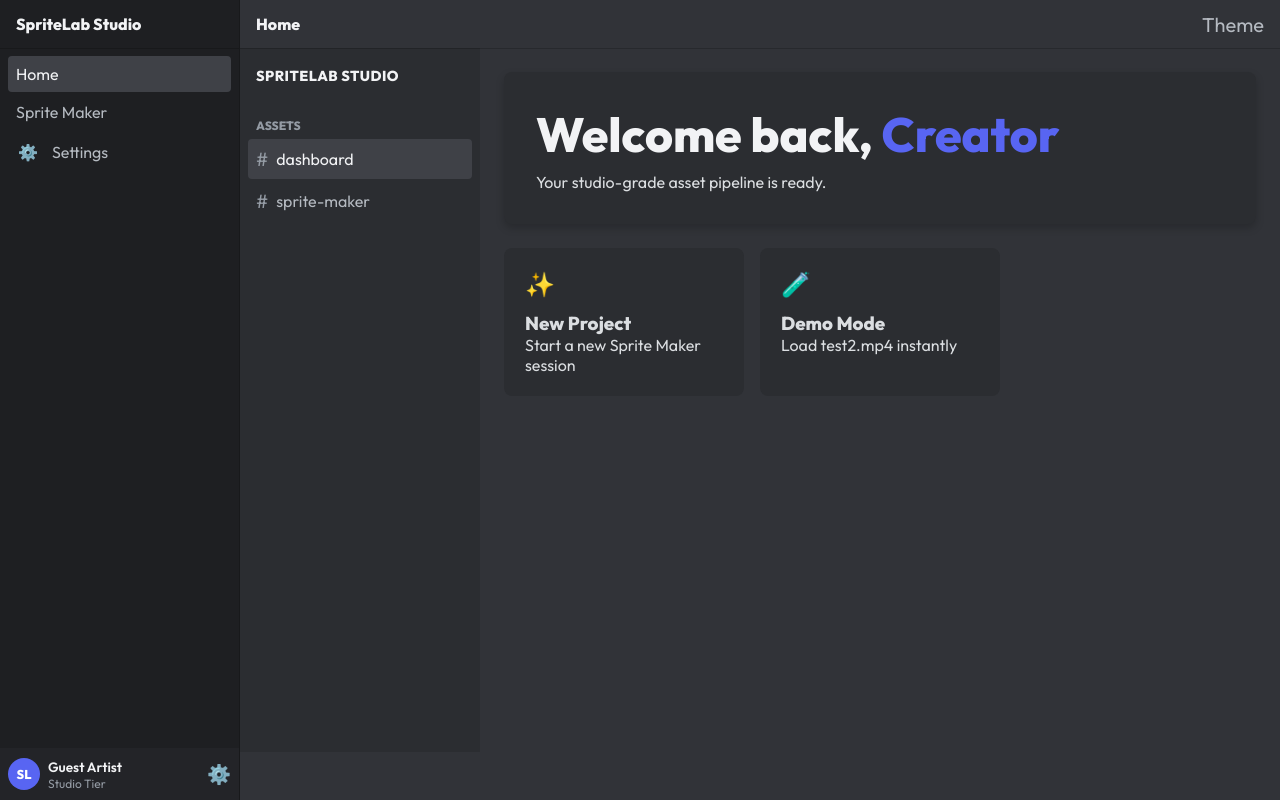
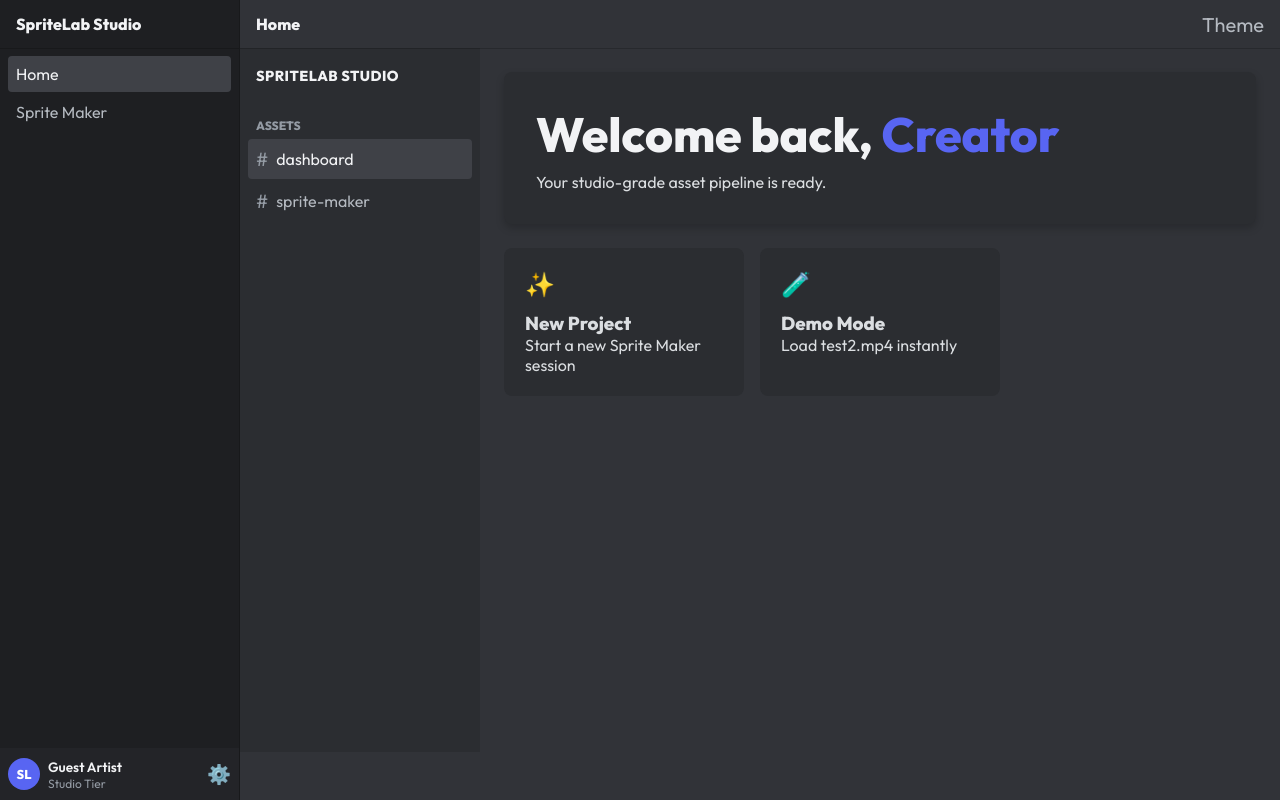
Before and after one commit to kh4c/SpriteLab-Studio, a Flask app: page / in a window 1280 px wide. Run offline with Flask 3, Linux system fonts and the light colour scheme.

Commit message:
Relocate Settings entry point to gear icon and sync threshold slider with default during auto-cleanup

```diff
--- a/static/js/app.js
+++ b/static/js/app.js
@@ -314,6 +314,12 @@ const app = {
     async startCleanup() {
         const active = state.frames.filter(f => f.active);
         if (!active.length) return alert("Select at least one frame!");
+
+        // Before starting, sync UI slider to the Default Threshold
+        const slider = document.getElementById('threshold-slider');
+        const valText = document.getElementById('threshold-val');
+        if (slider) slider.value = state.defaultThreshold;
+        if (valText) valText.innerText = state.defaultThreshold;
 
         this.navigate('editor');
 
--- a/templates/index.html
+++ b/templates/index.html
@@ -21,9 +21,6 @@
                 <div class="nav-item" onclick="app.navigate('welcome')">
                     Sprite Maker
                 </div>
-                <div class="nav-item" onclick="app.navigate('settings')" id="nav-settings">
-                    <span class="nav-icon">⚙️</span> Settings
-                </div>
             </div>
             <!-- User Profile Section -->
             <div class="user-profile">
@@ -32,7 +29,7 @@
                     <div class="user-name">Guest Artist</div>
                     <div class="user-status">Studio Tier</div>
                 </div>
-                <div class="user-settings-icon">⚙️</div>
+                <div class="user-settings-icon" onclick="app.navigate('settings')">⚙️</div>
             </div>
         </aside>
 
```
